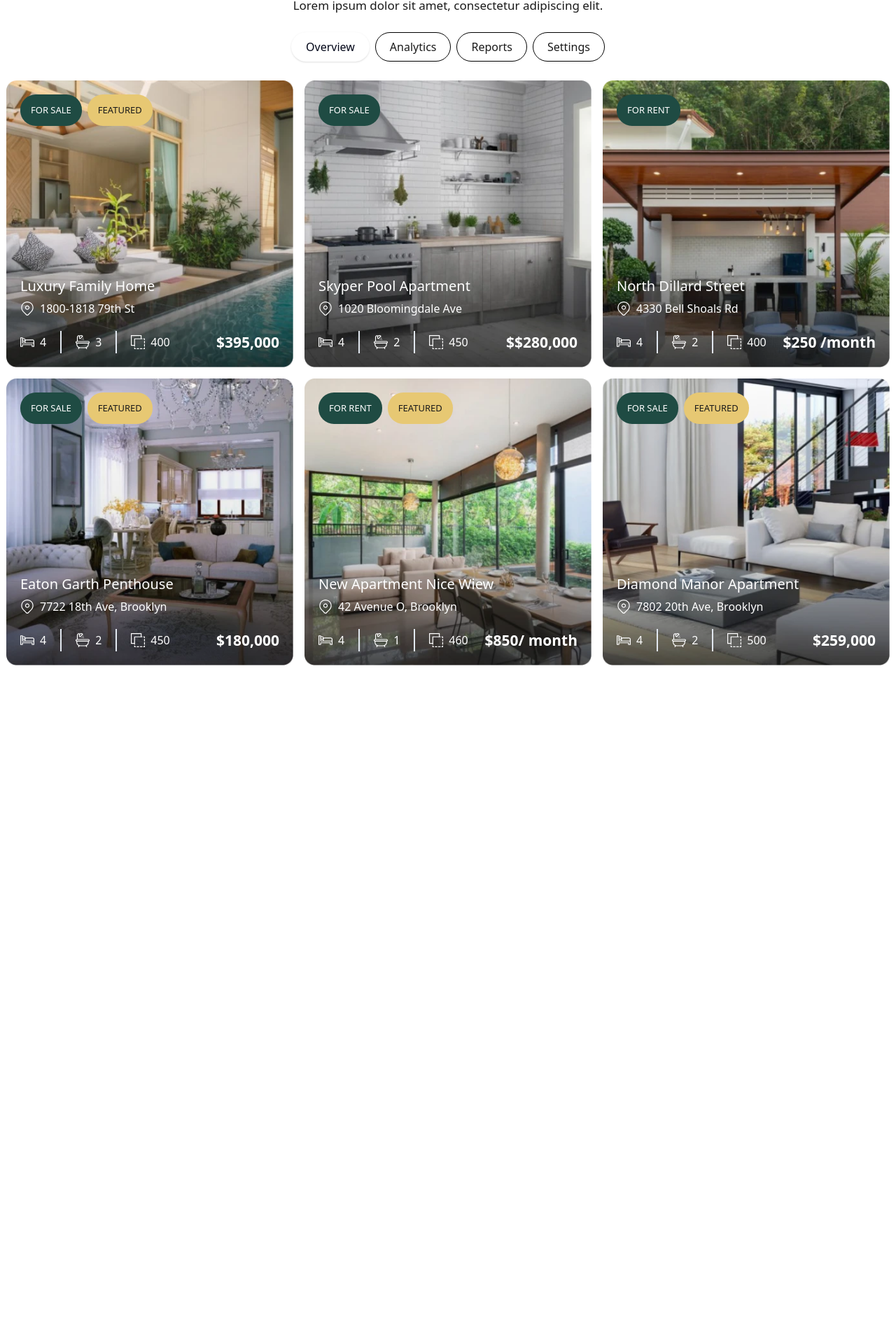
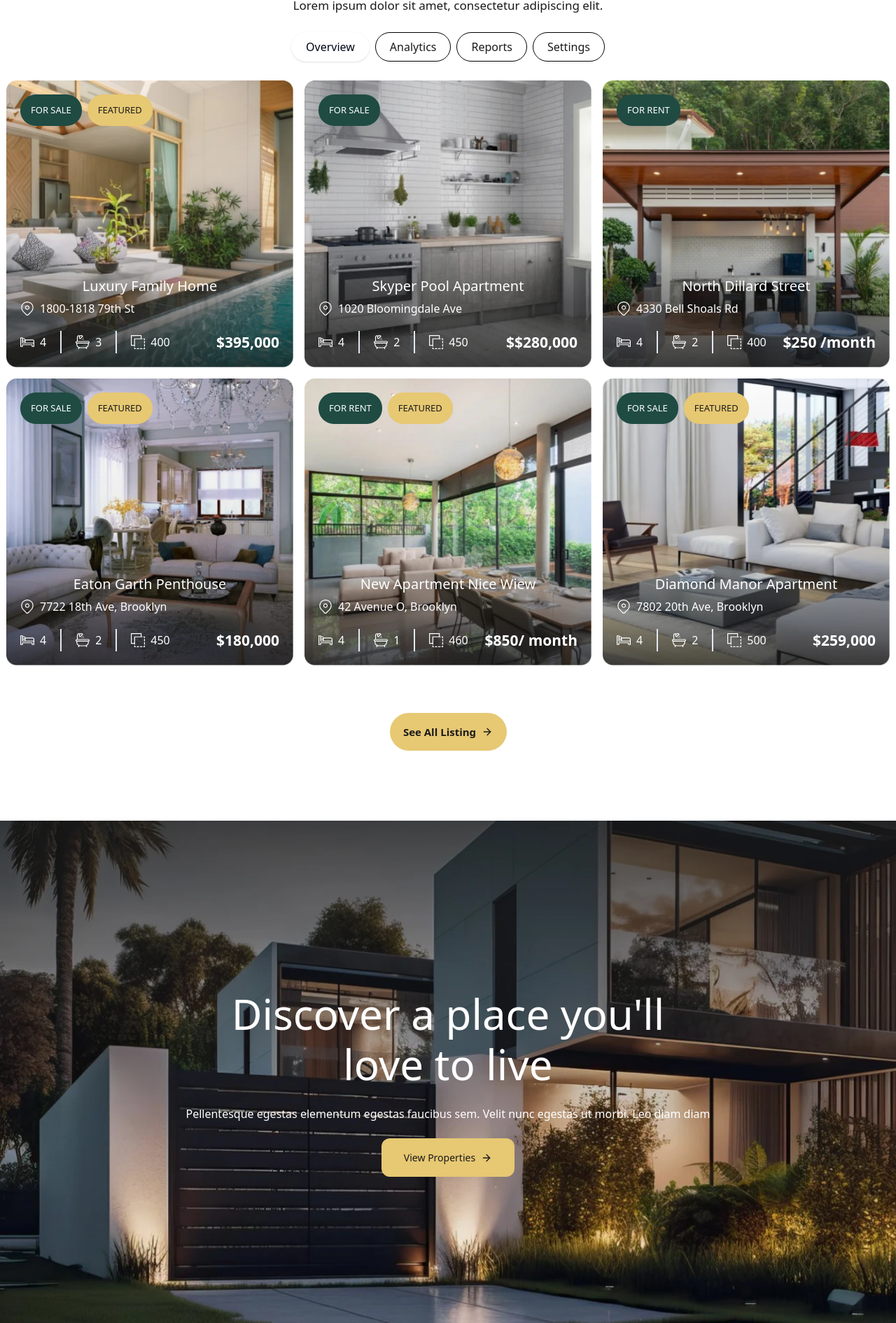
Before and after one commit to tausifshaikh-8454/realStateNextJs, a Next.js app: page / in a window 1280 px wide. Shown: the part 2380-4271 px from the top of the page at 70% size. Before the commit the page ends 3471 px from the top, so only its background shows below. Built offline with nearby package versions, Linux system fonts and the light colour scheme.

Commit message:
new cta section

```diff
--- a/package.json
+++ b/package.json
@@ -9,8 +9,10 @@
     "lint": "eslint"
   },
   "dependencies": {
+    "@woocommerce/woocommerce-rest-api": "^1.0.2",
     "class-variance-authority": "^0.7.1",
     "clsx": "^2.1.1",
+    "dotenv": "^17.4.1",
     "lucide-react": "^0.563.0",
     "next": "^16.2.2",
     "radix-ui": "^1.4.3",
--- a/src/app/page.tsx
+++ b/src/app/page.tsx
@@ -2,6 +2,9 @@ import Featuredprprty from "@/components/Home/FeaturedProp/Featuredprprty";
 import Cities from "@/components/Home/Cities";
 import Hero from "@/components/Home/Hero";
 import Image from "next/image";
+import Cta from "@/components/Home/Cta";
+
+
 
 export default function Home() {
   return (
@@ -9,6 +12,7 @@ export default function Home() {
       <Hero/>
       <Cities />
       <Featuredprprty/>
+      <Cta/>
     </>
   );
 }
--- /dev/null
+++ b/src/components/Home/Cta.tsx
@@ -0,0 +1,18 @@
+import { Button } from "../ui/button";
+import secBg from "../../assets/ctaSecBg.webp"
+import { ArrowRightIcon } from "lucide-react";
+
+
+export default function Cta() {
+  return (
+    <div className="w-full py-60 flex flex-wrap flex-col justify-center align-middle bg-cover bg-no-repeat "  style={{ backgroundImage: `url(${secBg.src})` }}>
+        <div className="flex flex-col justify-center items-center align-middle gap-5 m-auto">
+            <h2 className="font-Roboto font-medium text-[60px]/[72px] text-center mx-auto text-white">
+                Discover a place you'll <br/>love to live
+            </h2>
+            <p className="font-Roboto font-regular text-[16px]/[30px] text-white">Pellentesque egestas elementum egestas faucibus sem. Velit nunc egestas ut morbi. Leo diam diam</p>
+            <Button className="w-47.5 h-13.75 rounded-[12px] bg-[#E7C873] text-[#1A1A1A]">View Properties<ArrowRightIcon /></Button>
+      </div>
+    </div>
+  )
+}
--- a/src/components/Home/FeaturedProp/Featuredprprty.tsx
+++ b/src/components/Home/FeaturedProp/Featuredprprty.tsx
@@ -10,6 +10,8 @@ import bed from "../../../assets/feature/crdIcon/Icon-1.svg";
 import bath from "../../../assets/feature/crdIcon/Icon-2.svg";
 import dorm from "../../../assets/feature/crdIcon/Icon-3.svg";
 import Image, { StaticImageData } from "next/image";
+import { Button } from "@/components/ui/button";
+import { ArrowRightIcon } from "lucide-react";
 
 const propDetails: {
   propName: string;
@@ -100,7 +102,7 @@ export default function Featuredprprty() {
         Lorem ipsum dolor sit amet, consectetur adipiscing elit.
       </p>
 
-      <div className="m-auto">
+      <div className="m-auto text-center">
         <Tabs defaultValue="overview" className="py-10 flex flex-row items-center">
           <TabsList className="flex flex-row bg-transparent gap-2 pb-10">
             <TabsTrigger
@@ -193,6 +195,9 @@ export default function Featuredprprty() {
             </div>
           </TabsContent>
         </Tabs>
+        <Button className="w-41.75 h-13.5 rounded-[60px] font-Roboto font-semibold text-[15px]/[28.5px] bg-[#E7C873] text-[#1A1A1A] mt-7">
+        See All Listing <ArrowRightIcon />
+        </Button>
       </div>
     </div>
   );
--- /dev/null
+++ b/src/components/Home/ProductList/Products.tsx
@@ -0,0 +1,28 @@
+"use client";
+import { useEffect, useState } from "react";
+
+export default function Products() {
+  const [products, setProducts] = useState([]);
+
+  useEffect(() => {
+    const getProduct = async () => {
+      try {
+
+        const res = await fetch("https://www.seabulkint.com/wp-json/wp/v2/posts");
+        const data = await res.json();
+        setProducts(data);
+      } catch (error) {
+        console.log(error);
+      }
+    };
+
+    getProduct();
+
+  }, []);
+
+  return (
+
+    console.log(products)
+
+  );
+}
--- /dev/null
+++ b/src/lib/woocommerce.ts
@@ -0,0 +1,9 @@
+import WooCommerceRestApi from "@woocommerce/woocommerce-rest-api";
+
+const api = new WooCommerceRestApi({
+    url: process.env.PRODUCTS || '' ,
+    consumerKey: process.env.CONSU_KEY!,
+    consumerSecret: process.env.CONSU_SECRET!
+});
+
+export default api;
```
Also changed, not shown: src/assets/ctaSecBg.webp (added), 1 other file (tests, documents, lock files or other folders).
